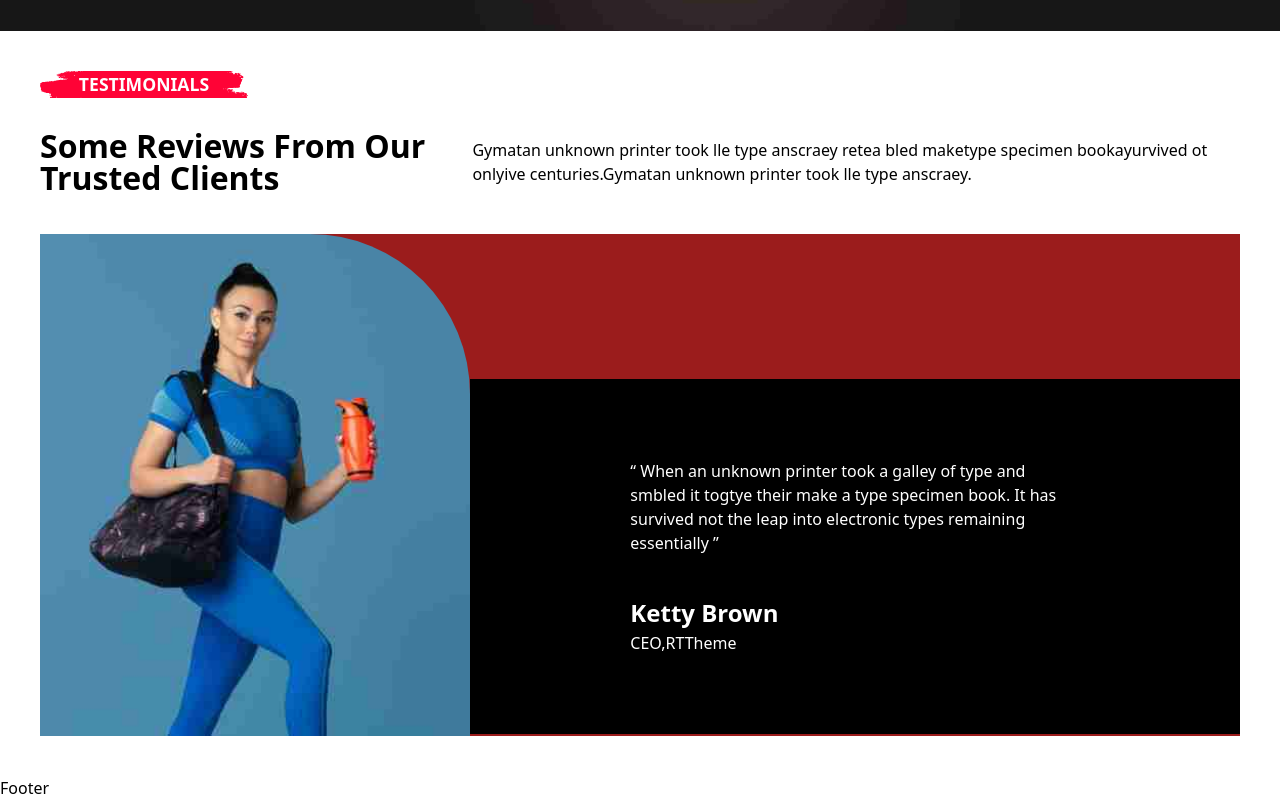
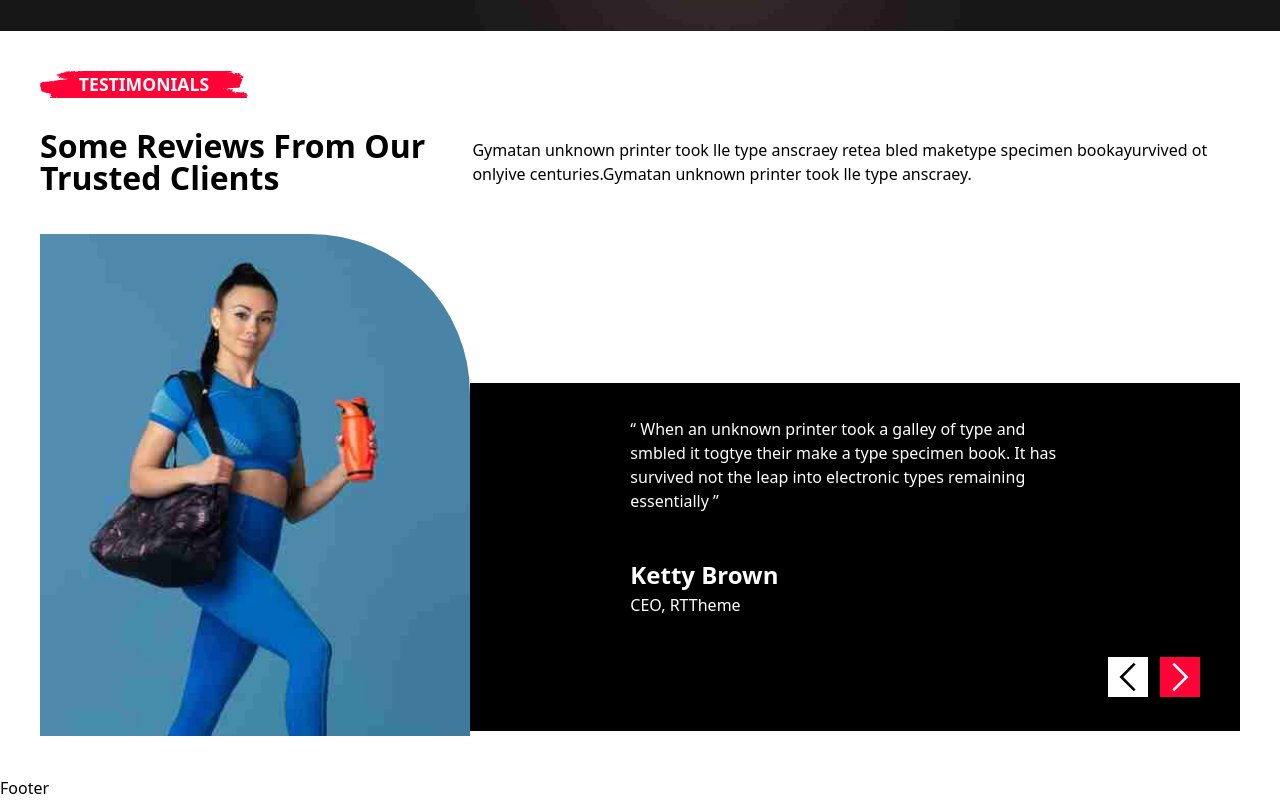
Before and after one commit to Mogehs/gym_site, a React (Vite) app in the folder client/: page / in a window 1280 px wide. Shown: the part 5074-5874 px from the top of the page. Built offline with nearby package versions, Linux system fonts and the light colour scheme.

Commit message:
created the testimonials

```diff
--- a/client/src/components/Home/Testimonials.jsx
+++ b/client/src/components/Home/Testimonials.jsx
@@ -1,5 +1,38 @@
 import { GrNext } from "react-icons/gr";
+import { GrPrevious } from "react-icons/gr";
+import { useState } from "react";
+
 const Testimonials = () => {
+  const testimonials = [
+    {
+      text: "“ When an unknown printer took a galley of type and smbled it togtye their make a type specimen book. It has survived not the leap into electronic types remaining essentially ”",
+      name: "Ketty Brown",
+      position: "CEO, RTTheme",
+    },
+    {
+      text: "“ Gymatan unknown printer took lle type anscraey retea bled maketype specimen bookayurvived ot onlyive centuries.Gymatan unknown printer took lle type anscraey. ”",
+      name: "John Doe",
+      position: "Founder, FitClub",
+    },
+    {
+      text: "“ It has survived not the leap into electronic types remaining essentially unchanged over centuries. ”",
+      name: "Jane Smith",
+      position: "Manager, HealthyLife",
+    },
+  ];
+
+  const [currentIndex, setCurrentIndex] = useState(0);
+
+  const handleNext = () => {
+    setCurrentIndex((prevIndex) => (prevIndex + 1) % testimonials.length);
+  };
+
+  const handlePrevious = () => {
+    setCurrentIndex((prevIndex) =>
+      prevIndex === 0 ? testimonials.length - 1 : prevIndex - 1
+    );
+  };
+
   return (
     <div className="h-fit p-10">
       <div>
@@ -9,12 +42,10 @@ const Testimonials = () => {
             backgroundImage: "url('/svgs/tagline.svg')",
           }}
         >
-          <p className="aboslute font-semibold overflow-hidden">
-            Testimonials{" "}
-          </p>
+          <p className="aboslute font-semibold overflow-hidden">Testimonials</p>
         </div>
-        <div className=" mt-8 flex items-center justify-between gap-10 max-lg:flex-col max-lg:text-center">
-          <h1 className="text-[2rem]  font-bold leading-[2rem]">
+        <div className="mt-8 flex items-center justify-between gap-10 max-lg:flex-col max-lg:text-center">
+          <h1 className="text-[2rem] font-bold leading-[2rem]">
             Some Reviews From Our Trusted Clients
           </h1>
           <p>
@@ -23,7 +54,7 @@ const Testimonials = () => {
             took lle type anscraey.
           </p>
         </div>
-        <div className="bg-red-800 h-fit w-full mt-10 flex justify-center items-center">
+        <div className="h-fit w-full mt-10 flex justify-center items-center">
           <div className="w-[40%] h-full">
             <img
               src="/images/home/testimonial-7-1.jpg"
@@ -31,15 +62,29 @@ const Testimonials = () => {
               className="h-full w-full object-cover rounded-tr-[10rem]"
             />
           </div>
-          <div className="bg-black h-[22.2rem] w-[70%] text-white mt-36 flex justify-center flex-col pl-[10rem]">
-            <p className="w-[70%] ">
-              “ When an unknown printer took a galley of type and smbled it
-              togtye their make a type specimen book. It has survived not the
-              leap into electronic types remaining essentially ”
+          <div className="bg-black h-[21.73rem] w-[70%] text-white mt-36 flex justify-center flex-col pl-[10rem]">
+            <p className="w-[70%] h-[8rem]">
+              {testimonials[currentIndex].text}
             </p>
-            <div className="mt-10">
-              <p className="text-[1.5rem] font-semibold">Ketty Brown</p>
-              <p>CEO,RTTheme</p>
+            <div className="mt-3">
+              <p className="text-[1.5rem] font-semibold">
+                {testimonials[currentIndex].name}
+              </p>
+              <p>{testimonials[currentIndex].position}</p>
+              <div className="flex gap-3 mt-10 justify-end mr-10">
+                <div
+                  className="bg-white w-fit p-1 cursor-pointer"
+                  onClick={handlePrevious}
+                >
+                  <GrPrevious className="text-black text-[2rem]" />
+                </div>
+                <div
+                  className="bg-[#ff0336] w-fit p-1 cursor-pointer"
+                  onClick={handleNext}
+                >
+                  <GrNext className="text-white text-[2rem]" />
+                </div>
+              </div>
             </div>
           </div>
         </div>
```
